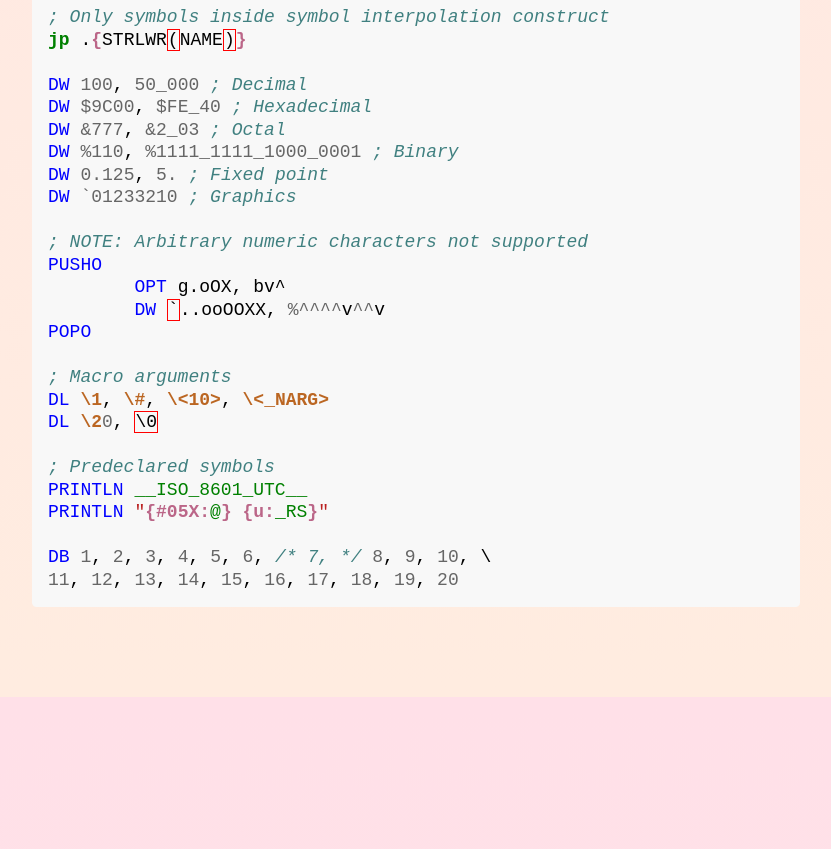
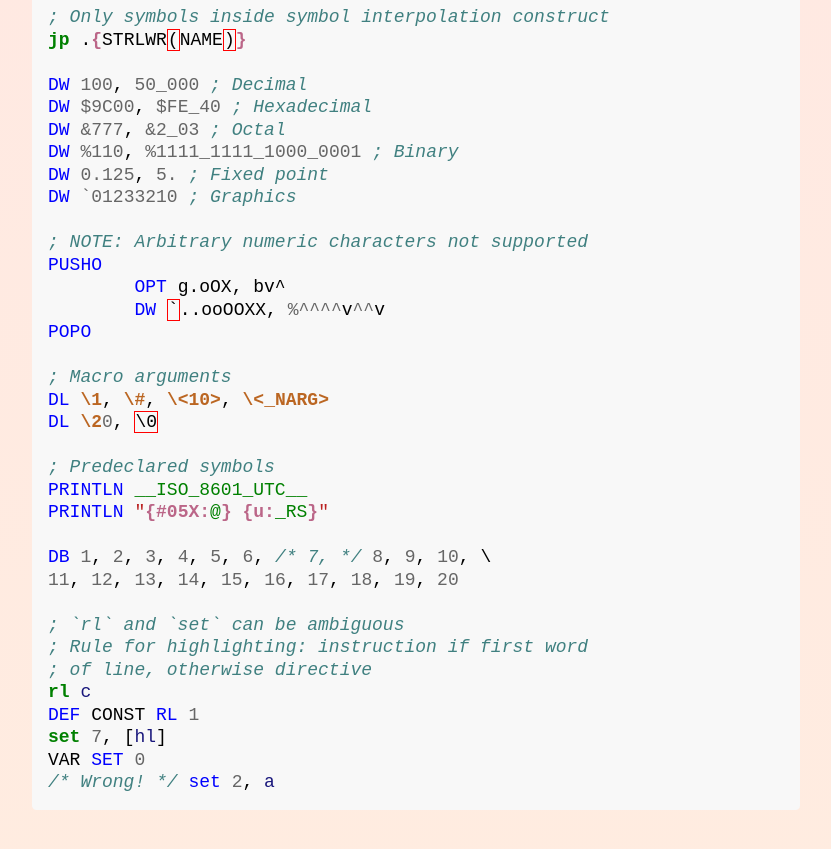
Before and after one commit to martendo/jekyll-highlight-rgbasm, a Jekyll site: the page built from index.md, in a window 1280 px wide and 900 px high, scrolled down 2844 px. Shown: the top 849 px of the window, without its empty margins (224-1055 px from the left). Built offline with Jekyll 4.4.1, drawn with Linux system fonts in a browser that asks for light colours; before the commit the page ends 3541 px from its top, so only the background shows below that.

Commit message:
Better handle ambiguities of `rl` and `set`
Highlight them as instructions if they are the first word of the line,
otherwise highlight them as directives.

````diff
--- a/_plugins/rgbasm.rb
+++ b/_plugins/rgbasm.rb
@@ -34,8 +34,11 @@ Jekyll::Hooks.register :site, :pre_render do
 			rule %r';.*?$', Comment::Single # Line comment
 			rule %r'"""', Str::Heredoc, :mlstring # Multi-line string
 			rule %r'"', Str, :string # String
-			rule %r'\b(?:adc|add|and|bit|call|ccf|cpl|cp|daa|dec|di|ei|halt|inc|jp|jr|ld|ldi|ldd|ldio|ldh|nop|or|pop|push|res|reti|ret|rlca|rlc|rla|rl|rrc|rrca|rra|rr|rst|sbc|scf|set|sla|sra|srl|stop|sub|swap|xor)\b'i, Keyword # Instruction
-			rule %r'\b(?:def|fragment|bank|align|sizeof|startof|round|ceil|floor|div|mul|pow|log|sin|cos|tan|asin|acos|atan|atan2|high|low|isconst|strcmp|strin|strrin|strsub|strlen|strcat|strupr|strlwr|strrpl|strfmt|charlen|charsub|include|print|println|printt|printi|printv|printf|export|ds|db|dw|dl|section|purge|rsreset|rsset|incbin|charmap|newcharmap|setcharmap|pushc|popc|fail|warn|fatal|assert|static_assert|macro|endm|shift|rept|for|endr|break|load|endl|if|else|elif|endc|union|nextu|endu|rb|rw|equ|equs|redef|pushs|pops|pusho|popo)\b'i, Name::Function # Directive
+			rule %r'\b(?:adc|add|and|bit|call|ccf|cpl|cp|daa|dec|di|ei|halt|inc|jp|jr|ld|ldi|ldd|ldio|ldh|nop|or|pop|push|res|reti|ret|rlca|rlc|rla|rrc|rrca|rra|rr|rst|sbc|scf|sla|sra|srl|stop|sub|swap|xor)\b'i, Keyword # Instruction; ambiguities missing, handled next
+			rule %r'^([ \t]*)(rl|set)\b'i do
+				groups Text, Keyword # Instruction
+			end
+			rule %r'\b(?:def|fragment|bank|align|sizeof|startof|round|ceil|floor|div|mul|pow|log|sin|cos|tan|asin|acos|atan|atan2|high|low|isconst|strcmp|strin|strrin|strsub|strlen|strcat|strupr|strlwr|strrpl|strfmt|charlen|charsub|include|print|println|printt|printi|printv|printf|export|ds|db|dw|dl|section|purge|rsreset|rsset|incbin|charmap|newcharmap|setcharmap|pushc|popc|fail|warn|fatal|assert|static_assert|macro|endm|shift|rept|for|endr|break|load|endl|if|else|elif|endc|union|nextu|endu|rb|rw|rl|equ|equs|redef|set|pushs|pops|pusho|popo)\b'i, Name::Function # Directive
 			rule %r'\b(opt)\b(.+?)$'i do
 				groups Name::Function, Text # Assmebler options
 			end
--- a/index.md
+++ b/index.md
@@ -170,4 +170,13 @@ PRINTLN "{#05X:@} {u:_RS}"
 
 DB 1, 2, 3, 4, 5, 6, /* 7, */ 8, 9, 10, \
 11, 12, 13, 14, 15, 16, 17, 18, 19, 20
+
+; `rl` and `set` can be ambiguous
+; Rule for highlighting: instruction if first word
+; of line, otherwise directive
+rl c
+DEF CONST RL 1
+set 7, [hl]
+VAR SET 0
+/* Wrong! */ set 2, a
 ```
````
